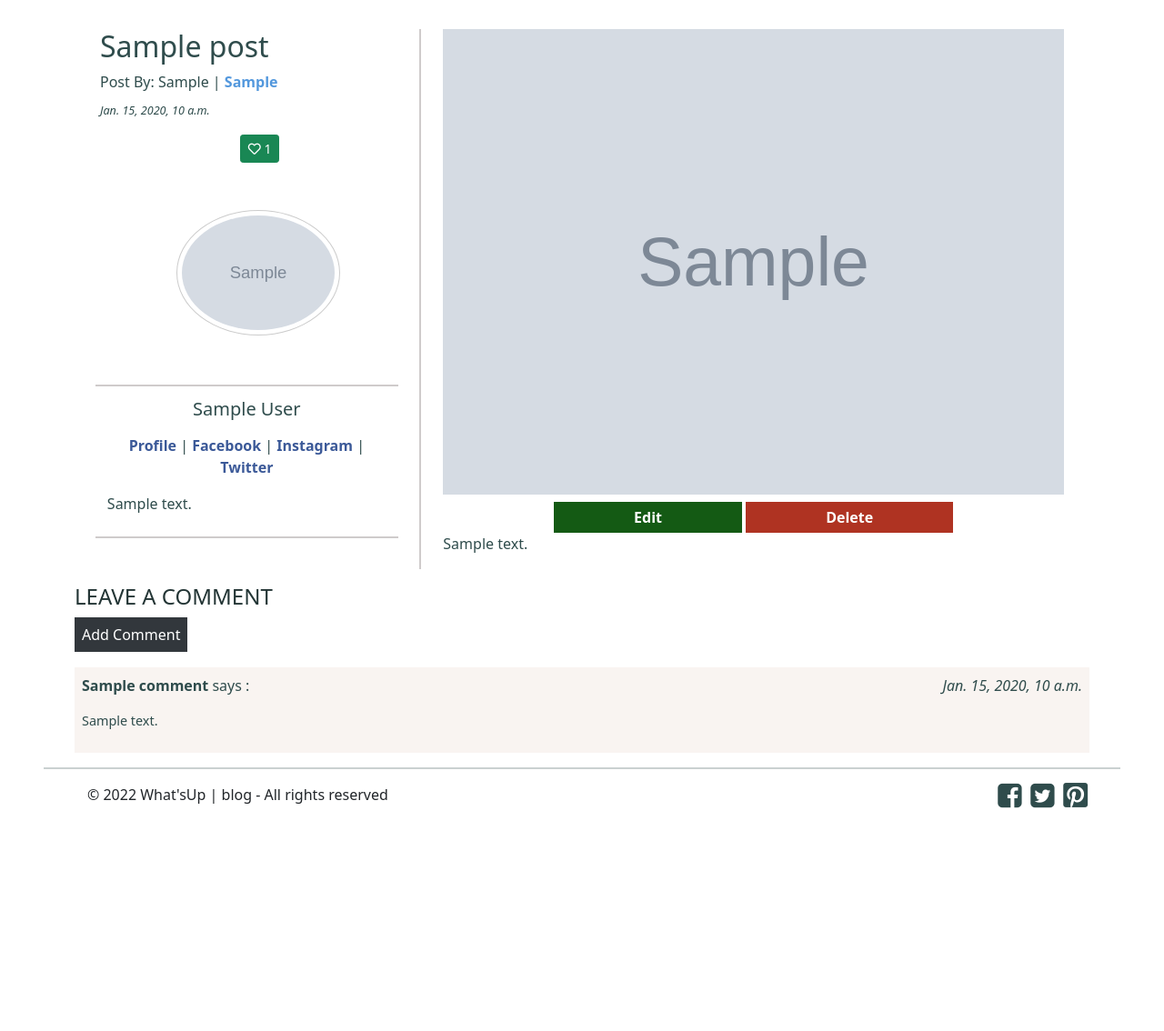
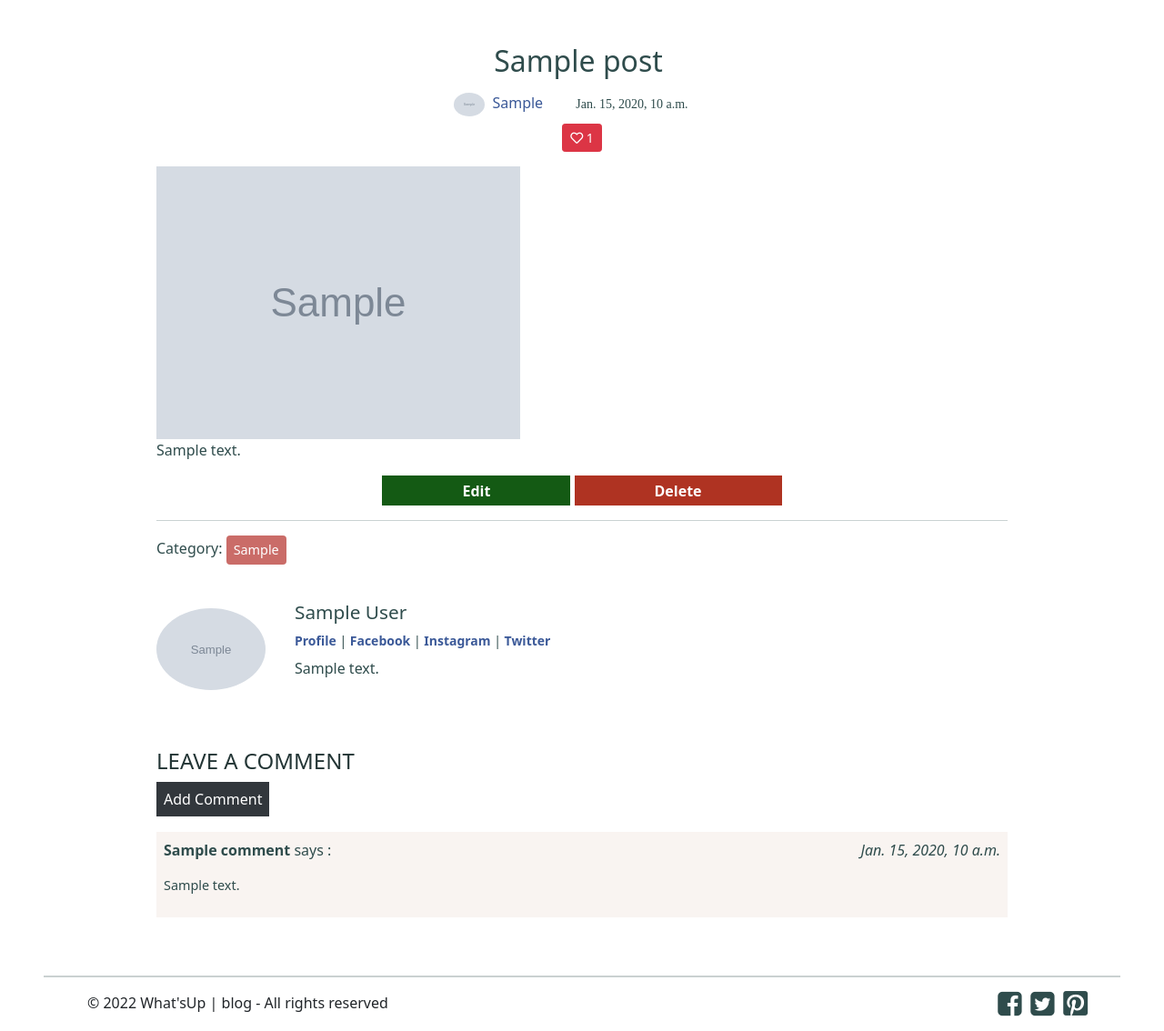
Before and after one commit to Code-Institute-Submissions/biareiam-travellifestyleblog_JulyResub, a Django app: page /post/1 in a window 1280 px wide. Shown: the part 72-1206 px from the top of the page at 91% size. Before the commit the page ends 961 px from the top, so only its background shows below. Run offline with Django 3.2, Linux system fonts and the light colour scheme; a user stored in the database is signed in; tables that the repository leaves empty hold one stand-in row (values such as "Sample post"); grey boxes marked "Sample" are stand-in pictures; some libraries are stand-ins or nearby versions.

Commit message:
adding style to the article page

```diff
--- a/static/css/style.css
+++ b/static/css/style.css
@@ -396,14 +396,151 @@
 }
 
 
-
-
-
-
-
-
-
 /*---------------- Post page -----------------**/
+#blog-single-post {
+    padding-left: 10rem;
+    padding-right: 10rem;
+    margin-bottom: -3rem;
+    padding-top: 2rem;
+}
+
+.post-title {
+    text-align: center;
+}
+
+.blog-post-title h2,
+.blog-post-format {
+    text-align: center;
+
+}
+
+.post-image {
+    margin: auto;
+
+}
+
+.img-circle {
+    border-radius: 50%;
+    max-width: 50px;
+    padding: 0.5rem;
+}
+
+.likes {
+    margin-bottom: 1rem;
+}
+
+.cat {
+    padding-right: 1rem;
+}
+
+.img-circle-2 {
+    max-width: 120px;
+    border-radius: 50%;
+    margin-right: 2rem;
+    margin-bottom: 3rem;
+    margin-top: 2rem;
+}
+
+.bio {
+    margin-bottom: 3rem;
+    margin-top: 2rem;
+}
+
+.media-heading {
+    font-size: 1.3rem;
+    padding-top: 1.5rem;
+}
+
+.blog-post-format span {
+    padding-right: 2rem;
+}
+
+.blog-post-format span a {
+    text-decoration: none;
+    color: #3B5998;
+}
+
+@media(max-width:1200px) {
+    #blog-single-post {
+        padding-left: 8rem;
+        padding-right: 8rem;
+    }
+}
+
+@media(max-width:800px) {
+    #blog-single-post {
+        padding-left: 5rem;
+        padding-right: 5rem;
+    }
+}
+
+@media(max-width:500px) {
+    #blog-single-post {
+        padding-left: 3rem;
+        padding-right: 3rem;
+    }
+
+    .img-circle-2 {
+
+        margin-bottom: 0;
+    }
+
+    .update-post {
+        margin-bottom: 1.5rem;
+    }
+
+    .bio {
+        margin-bottom: -1rem;
+        margin-top: 2rem;
+    }
+}
+
+@media(max-width:540px) {
+    #blog-single-post {
+        padding-left: 1.5rem;
+        padding-right: 1.5rem;
+    }
+}
+
+@media(max-width:380px) {
+    #blog-single-post {
+        padding-left: 1rem;
+        padding-right: 1rem;
+    }
+}
+
+
+.icons-sub-title {
+    display: inline-flex;
+}
+
+.categories-detail-2 {
+    font-size: 0.9rem;
+    padding: 0.3rem 0.5rem;
+    background-color: #ca6c68 !important;
+    border: none;
+
+}
+
+.categories-detail-2 a {
+    text-align: center;
+    text-decoration: none !important;
+    color: white;
+
+}
+
+
+
+
+.btn-success {
+    padding: 0.3rem 0.5rem;
+}
+
+.btn-outline-secondary:before {
+    color: gray;
+}
+
+/**--------------------------------------------**/
 .article-detail {
     padding: 1rem 2.5rem 0 2.5rem;
 }
@@ -424,7 +561,7 @@
 }
 
 .links {
-    padding-top: 0.5rem;
+    margin-bottom: -1.5rem;
 }
 
 .links a:hover {
@@ -479,13 +616,6 @@
 
 }
 
-.likes {
-    margin-top: 0.7rem;
-    text-align: center;
-    margin: auto;
-    margin-bottom: 3rem;
-
-}
 
 .update-post {
     text-align: center;
@@ -1285,19 +1415,15 @@
     opacity: 1;
 }
 
-.col-md-4 {
-    flex: 0 0 auto;
-    width: 33.3333333333%;
-    border-right: 2px solid rgb(207, 203, 203);
-}
+
 
 .col-md-8 {
     flex: 0 0 auto;
     width: 66.6666666667%;
     padding-left: 1.5rem;
-}
-
-/* Underline From Center */
+
+}
+
 .hvr-underline-from-center {
     display: inline-block;
     vertical-align: middle;
@@ -1458,9 +1584,6 @@
         margin-bottom: 3rem;
     }
 
-    .links {
-        margin-top: -2.5rem;
-    }
 
     .image-avatar-col {
         margin-left: 0;
@@ -1502,12 +1625,6 @@
         margin-left: -2rem;
     }
 
-    .links {
-        margin-top: -2.5rem;
-        margin-left: -2rem;
-        max-width: 100px;
-        text-align: center;
-    }
 }
 
 
@@ -1556,9 +1673,6 @@
 
 }
 
-.links {
-    text-align: center;
-}
 
 .profile-name {
 
@@ -1711,12 +1825,6 @@
         margin-bottom: 2rem;
     }
 
-    .links {
-
-        padding-top: 2rem;
-        text-align: center;
-    }
-
     .col-md-9 {
         flex: 0 0 auto;
         width: 100%;
@@ -1776,11 +1884,6 @@
 @media(max-width:350px) {
     .profile-image-post {
         margin-left: 4rem;
-    }
-
-    .links {
-        max-width: 300px;
-        text-align: center;
     }
 
     .comment-section {
--- a/templates/article_detail.html
+++ b/templates/article_detail.html
@@ -3,76 +3,55 @@
 {% block title %} {{ post.post_title }} {% endblock %}
 
 {% block content %}
+<section id="blog-single-post">
+    <div class="container">
+        <div class="row">
+            <div class="col-sm-12">
+                <div class="blog-single-post-thumb">
+                    <div class="blog-post-title">
+                        <h2 class="post-title">{{ post.post_title}}</h2>
+                    </div>
+                    <div class="blog-post-format">
+                        <span class="author"><a href="{% url 'profile' post.author.profile.id %}"><img
+                                    src="{{ post.author.profile.profile_pic.url }}"
+                                    class="img-responsive img-circle">{{ post.author }}</a></span>
+                        <span><small><i class="fa fa-date">{{ post.created_on}}</i></small></span>
+                        <div class="sub-title">
+                            <div class="row icons-sub-title">
 
-<article class="container article-detail">
-    <div class="row g-0">
-        <div class="col-md-4 masthead-text">
-            <h2 class="card-title post-title">{{ post.post_title }}</h2>
-            <p class="author">Post by: {{ post.author }} | <a href="{% url 'category' post.category %}"
-                    class="categories-home">
-                    {{ post.category }}</a></p>
-            <p class="card-text"><small>{{ post.created_on}}</small></p>
+                                <div class="col">
                                     <div class="likes">
                                         <form action="{% url 'like_post' post.pk %}" method="POST">
                                             {% csrf_token %}
                                             {% if user.is_authenticated %}
                                             {% if liked %}
-                    <button type="submit" name="post_id" value="{{ post.id }}" class="btn btn-success btn-sm like-btn">
+                                            <button type="submit" name="post_id" value="{{ post.id }}"
+                                                class="btn btn-danger btn-sm like-btn">
                                                 <i class="far fa-heart"></i> {{ total_likes }}</button>
                                             {% else %}
-                    <button type="submit" name="post_id" value="{{ post.id }}" class="btn btn-danger btn-sm like-btn">
+                                            <button type="submit" name="post_id" value="{{ post.id }}"
+                                                class="btn  btn-secondary btn-sm like-btn">
                                                 <i class="far fa-heart"></i> {{ total_likes }}</button>
                                             {% endif %}
 
                                             {% else %}
-                    <small><i class="far fa-heart"></i> <a href="{% url 'login' %}" class="login-btn"> Login</a> to
+                                            <small><i class="far fa-heart"></i> <a href="{% url 'login' %}"
+                                                    class="login-btn">
+                                                    Login</a> to
                                                 like</small>
                                             {% endif %}
                                         </form>
                                     </div>
-            <aside class="container profile-container">
-                <div class="row profile-post">
-                    <div class="col-md-3">
-                        <div class="circle-image">
-                            <img class="d-flex rounded-circle g-mt-3 g-mr-15 profile-image-post"
-                                src="{{ post.author.profile.profile_pic.url }}" alt="Image Description">
-                        </div>
-                    </div>
-                    <div class="col-md-9">
-                        <div class="media g-mb-30 media-comment">
-
-                            <div class="media-body g-bg-secondary">
-                                <div class="g-mb-15">
-                                    <h5 class="g-color-gray-dark-v1 profile-name">{{  post.author.profile.first_name }}
-                                        {{  post.author.profile.last_name }}</h5>
-                                    <p class="links"><a href="{% url 'profile' post.author.profile.id %}"
-                                            class="social-media">Profile</a>
-                                        {% if post.author.profile.facebook_url %}
-                                        | <a href="{{ post.author.profile.instagram_url }}"
-                                            class="social-media">Facebook</a>
-                                        {% endif %}
-                                        {% if post.author.profile.instagram_url %}
-                                        | <a href="{{ post.author.profile.instagram_url }}"
-                                            class="social-media">Instagram</a>
-                                        {% endif %}
-                                        {% if post.author.profile.twitter_url %}
-                                        | <a href="{{ post.author.profile.twitter_url }}"
-                                            class="social-media">Twitter</a></p>
-                                    {% endif %}
-                                </div>
-                                <p class="profile-bio-text">{{ post.author.profile.bio|safe }}</p>
                                 </div>
                             </div>
                         </div>
                     </div>
-            </aside>
+                    <div class="blog-post-image">
+                        <img src="{{ post.image.url }}" class="img-fluid post-image" alt="Blog Image 3">
                     </div>
-        <div class="col-md-8">
-            {% if "placeholder" in post.image.url %}
-            <img class="card-img-top" src="https://climate.onep.go.th/wp-content/uploads/2020/01/default-image.png">
-            {% else %}
-            <img class="card-img-top" src=" {{ post.image.url }}">
-            {% endif %}
+                    <div class="blog-post-des">
+                        <p>{{ post.content|safe }}</p>
+                    </div>
                     {% if user.is_authenticated %}
                     {% if user.id == post.author.id %}
                     <div class="update-post">
@@ -83,11 +62,41 @@
                     </div>
                     {% endif %}
                     {% endif %}
-            <p class="float-right">{{ post.content|safe }}</p>
+                    <hr>
+                    <div class="col-12">
+                        <p>Category: <span class="categories-detail-2 btn btn-success"><a
+                                    href="{% url 'category' post.category %}">
+                                    {{ post.category }}</a></span></p>
+
+                    </div>
+
+                    <div class="blog-author">
+
+                        <div class="media-object pull-left"><a href="{% url 'profile' post.author.profile.id %}">
+                                <img src="{{ post.author.profile.profile_pic.url }}" class="img-circle-2 img-responsive"
+                                    alt="blog"></a>
+                        </div>
+                        <h3 class="media-heading">{{  post.author.profile.first_name }}
+                            {{  post.author.profile.last_name }}</h3>
+                        <small>
+                            <p class="links"><a href="{% url 'profile' post.author.profile.id %}"
+                                    class="social-media">Profile</a>
+                                {% if post.author.profile.facebook_url %}
+                                | <a href="{{ post.author.profile.instagram_url }}" class="social-media">Facebook</a>
+                                {% endif %}
+                                {% if post.author.profile.instagram_url %}
+                                | <a href="{{ post.author.profile.instagram_url }}" class="social-media">Instagram</a>
+                                {% endif %}
+                                {% if post.author.profile.twitter_url %}
+                                | <a href="{{ post.author.profile.twitter_url }}" class="social-media">Twitter</a></p>
+                            {% endif %}
+                        </small>
+                        <p class="bio">{{ post.author.profile.bio|safe }}</p>
                     </div>
                 </div>
-</article>
-
+            </div>
+        </div>
+    </div>
     <div class="container bootstrap snippets bootdey">
         <div class="row">
             <div class="col-md-12">
@@ -114,4 +123,16 @@
             </div>
         </div>
     </div>
+</section>
+
+<br>
+<br>
+<br>
+<br>
+
+
+
+
+
+
 {% endblock %}
--- a/travellifestyleblog22/forms.py
+++ b/travellifestyleblog22/forms.py
@@ -1,3 +1,4 @@
+""" Libraries """
 from django import forms
 from .models import Post, Category, Comment
 
@@ -10,19 +11,23 @@ for item in choices:
 
 
 class PostForm(forms.ModelForm):
+    """ this will help to shape the add post form """
     class Meta:
+        """ This will help to edit the form """
         model = Post
         fields = ('post_title', 'author', 'category', 'image', 'content')
         widgets = {
             'post_title': forms.TextInput(attrs={'class': 'form-control'}),
-            'author': forms.TextInput(attrs={'class': 'form-control', 'value':'', 'id':'identifier', 'type':'hidden'}),
+            'author': forms.TextInput(attrs={'class': 'form-control', 'value': '', 'id': 'identifier', 'type': 'hidden'}),
             'category': forms.Select(choices=choice_list, attrs={'class': 'form-control'}),
             'content': forms.Textarea(attrs={'class': 'form-control'}),
             }
 
 
 class EditForm(forms.ModelForm):
+    """ This will help to share the edit post form """
     class Meta:
+        """ stle the form """
         model = Post
         fields = ('post_title', 'category', 'image', 'content')
         widgets = {
@@ -33,7 +38,9 @@ class EditForm(forms.ModelForm):
 
 
 class CommentForm(forms.ModelForm):
+    """ It will help to shape the add a comment form """
     class Meta:
+        """ giving some style to the form """
         model = Comment
         fields = ('name', 'body')
         widgets = {
--- a/travellifestyleblog22/urls.py
+++ b/travellifestyleblog22/urls.py
@@ -1,5 +1,6 @@
+""" Libraries """
 from django.urls import path
-from .views import HomeView, ArticleDetailView, AddPostView, UpdatePostView, DeletePostView, CategoryView, CategoryListView, AddCategoryView, LikeView, AddCommentView
+from .views import HomeView, ArticleDetailView, AddPostView, UpdatePostView, DeletePostView, category_view, category_list_view, AddCategoryView, like_view, AddCommentView
 from . import views
 
 urlpatterns = [
@@ -9,8 +10,8 @@ urlpatterns = [
     path('add_category/', AddCategoryView.as_view(), name="add-category"),
     path('post/edit/<int:pk>', UpdatePostView.as_view(), name="update-post"),
     path('post/<int:pk>/delete', DeletePostView.as_view(), name='delete-post'),
-    path('category/<str:cats>', CategoryView, name="category"),
-    path('category-list/', CategoryListView, name="category-list"),
-    path('like/<int:pk>', LikeView, name='like_post'),
+    path('category/<str:cats>', category_view, name="category"),
+    path('category-list/', category_list_view, name="category-list"),
+    path('like/<int:pk>', like_view, name='like_post'),
     path('post/<int:pk>/comment/', AddCommentView.as_view(), name='add_comment'),
 ]
--- a/travellifestyleblog22/views.py
+++ b/travellifestyleblog22/views.py
@@ -1,12 +1,14 @@
+""" Libraries """
 from django.shortcuts import render, get_object_or_404
 from django.views.generic import ListView, DetailView, CreateView, UpdateView, DeleteView
+from django.urls import reverse_lazy, reverse
+from django.http import HttpResponseRedirect
 from .models import Post, Category, Comment
 from .forms import PostForm, EditForm, CommentForm
-from django.urls import reverse_lazy, reverse
-from django.http import HttpResponseRedirect
 
 
-def LikeView(request, pk):
+def like_view(request, pk):
+    """ Function which will allow user to like and deslike post """
     post = get_object_or_404(Post, id=request.POST.get('post_id'))
     liked = False
     if post.likes.filter(id=request.user.id).exists():
@@ -18,23 +20,27 @@ def LikeView(request, pk):
     return HttpResponseRedirect(reverse('article-detail', args=[str(pk)]))
 
 
-def CategoryView(request, cats):
+def category_view(request, cats):
+    """ Function which will allow users to sort the posts into categories """
     category_posts = Post.objects.filter(category=cats)
     return render(request, 'category.html', {'cats': cats.title(), 'category_posts': category_posts})
 
 
-def CategoryListView(request):
+def category_list_view(request):
+    """ Function which will allow user to see the post sorted by category """
     cat_menu_list = Category.objects.all()
     return render(request, 'category_list.html', {'cat_menu_list': cat_menu_list})
 
 
 class AddCategoryView(CreateView):
+    """ It will allow users to add new categories """
     model = Category
     template_name = 'add_category.html'
     fields = '__all__'
 
 
 class HomeView(ListView):
+    """ Allow user to see the home page and the posts on it  """
     model = Post
     template_name = 'home.html'
     paginate_by = 6
@@ -47,6 +53,7 @@ class HomeView(ListView):
 
 
 class ArticleDetailView(DetailView):
+    """ Thies will allow users to see each post individually """
     model = Post
     template_name = 'article_detail.html'
 
@@ -67,6 +74,7 @@ class ArticleDetailView(DetailView):
 
 
 class AddPostView(CreateView):
+    """ This will allow users to add posts """
     model = Post
     template_name = 'add_post.html'
     form_class = PostForm
@@ -79,6 +87,7 @@ class AddPostView(CreateView):
 
 
 class UpdatePostView(UpdateView):
+    """ This will allow user to update their own posts """
     model = Post
     template_name = 'update_post.html'
     form_class = EditForm
@@ -91,6 +100,7 @@ class UpdatePostView(UpdateView):
 
 
 class DeletePostView(DeleteView):
+    """ This will allow users to delete their own posts """
     model = Post
     template_name = 'delete_post.html'
     success_url = reverse_lazy('home')
@@ -103,6 +113,7 @@ class DeletePostView(DeleteView):
 
 
 class AddCommentView(CreateView):
+    """ This will allow users to add comments """
     model = Comment
     form_class = CommentForm
     template_name = 'add_comment.html'
```
Also changed, not shown: members/forms.py (+9 -0 lines), members/views.py (+14 -7 lines), travellifestyleblog22/models.py (+11 -0 lines). Lines whose indentation alone changed are shown as unchanged.
